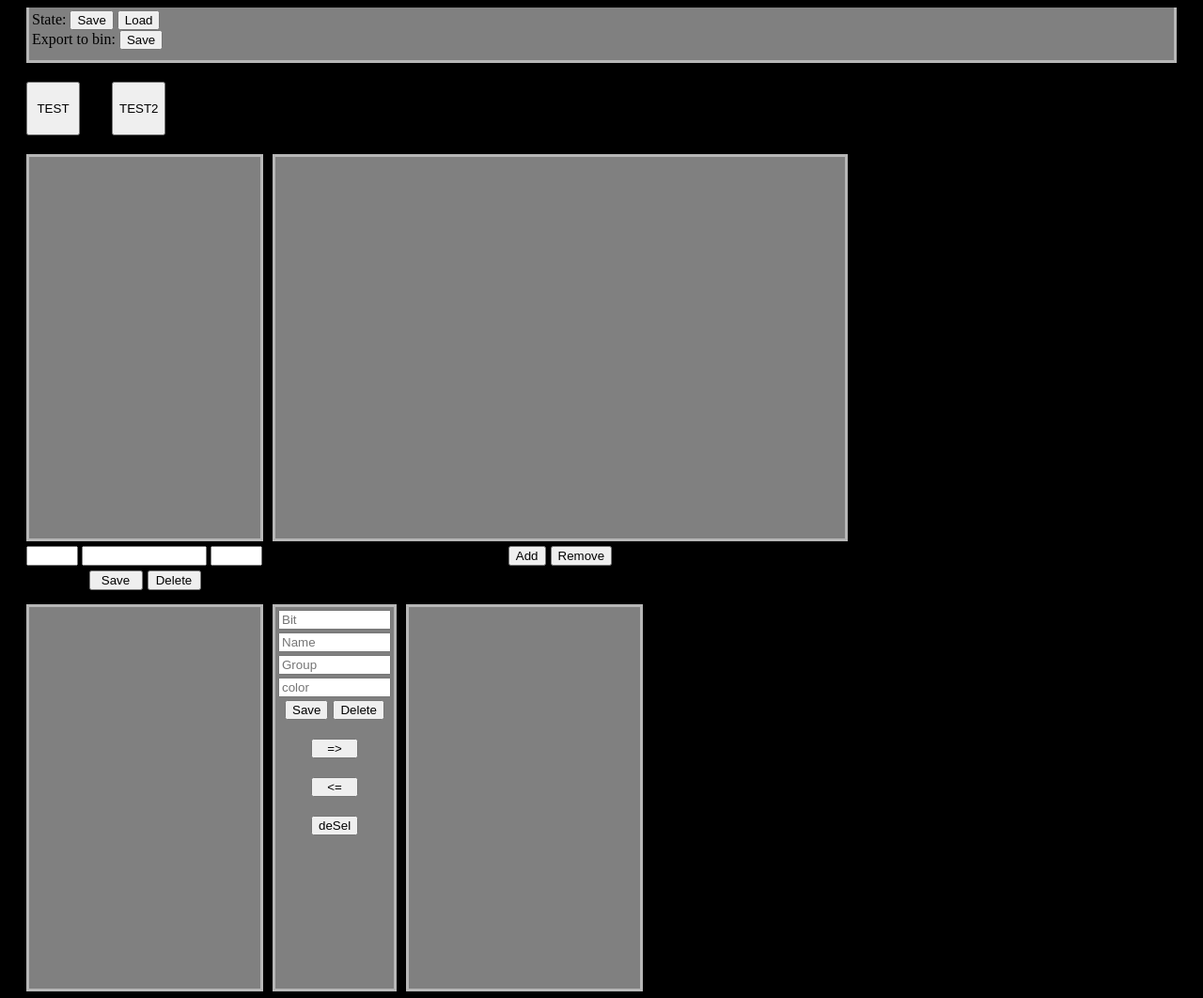
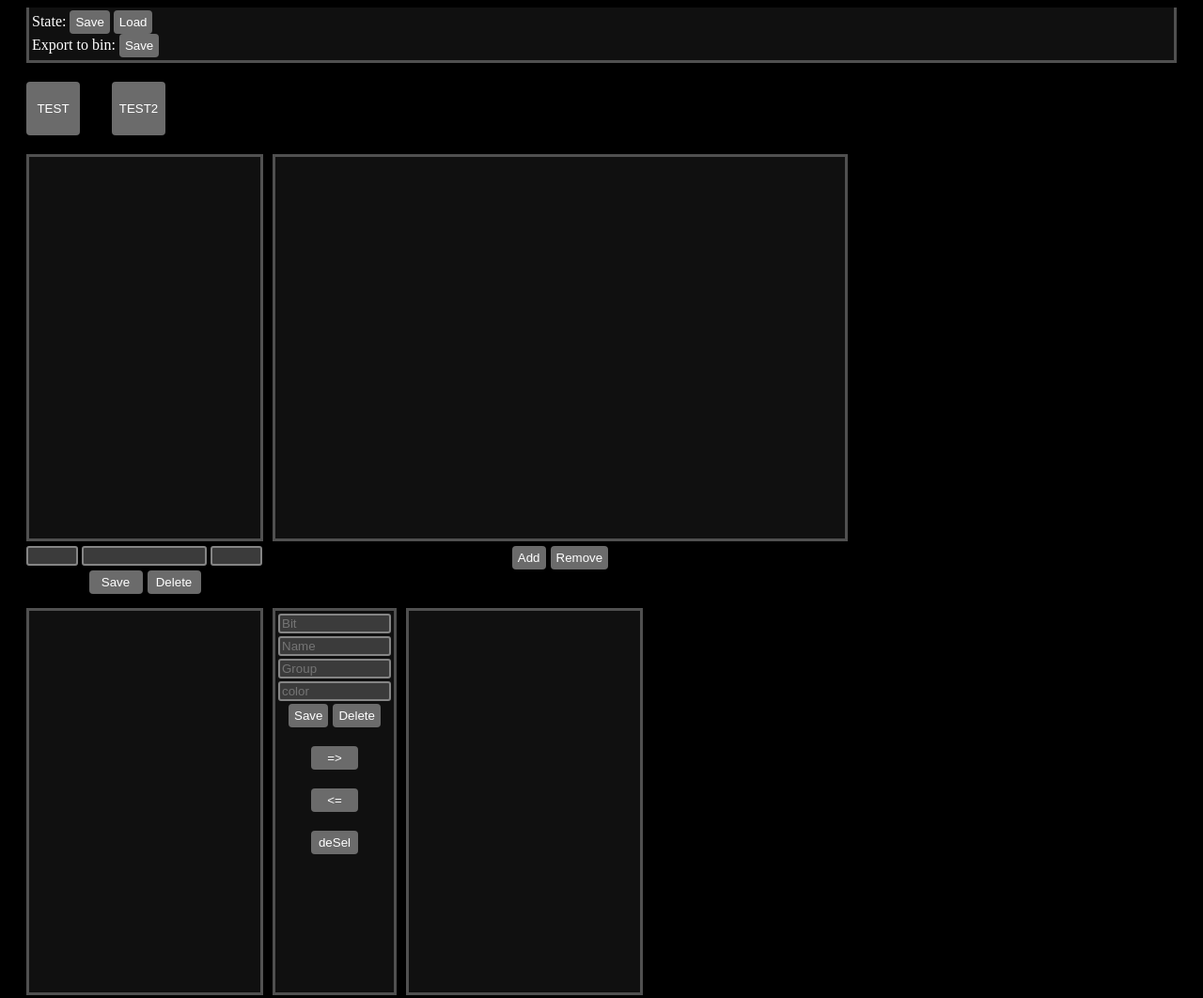
Before and after one commit to Biomyriad/TCMicroCodeEditor, a plain HTML site: page index.html in a window 1280 px wide. Shown: the top 1062 px of the page at 94% size. Drawn offline with Linux system fonts and the light colour scheme.

Commit message:
Modded the color theme

```diff
--- a/index.html
+++ b/index.html
@@ -65,7 +65,7 @@
     <div class="scroll-box" id="ctrllines-available"></div>
     <div class="" id="ctrllines-controls">
       <div id="ctrlform">
-        <input type="number" id="ctrlform-bit" placeholder="Bit">
+        <input type="text" id="ctrlform-bit" placeholder="Bit">
         <input type="text" id="ctrlform-name" placeholder="Name">
         <input type="text" id="ctrlform-group" placeholder="Group">
         <input type="text" id="ctrlform-overridecolor" placeholder="color">
--- a/styles.css
+++ b/styles.css
@@ -2,14 +2,30 @@ body {
   background: black;
   padding: 20px;
   padding-top: 0px;
+  color: white;
+}
+
+button {
+  color: white;
+  background-color: #6b6b6b;
+  border: none;
+  border-radius: 4px;
+  height: 25px;
+}
+
+input {
+  color: #acacac;
+  background-color: #3b3b3b;
+  border: 2px solid #858585;
+  border-radius: 3px;
 }
 
 #option-bar {
   height: 50px;
-      background: grey;
+  background: #101010;
   margin-bottom: 10px;
   padding: 3px;
-      border: 3px solid #b7b7b7;
+  border: 3px solid #505050;
   border-top: none;
 }
 
@@ -21,10 +37,10 @@ body {
 }
 
 .scroll-box {
-      background: grey;
+  background: #101010;
   margin-bottom: 5px;
   padding: 3px;
-      border: 3px solid #b7b7b7;
+  border: 3px solid #505050;
   overflow: hidden;
   overflow-y: auto;
 }
@@ -39,12 +55,8 @@ body {
   min-width: 600px;
 }
 
-    .mstate-container {
-      border: 3px solid #b7b7b7;
-      background: dimgrey;
-      height: 45px;
-      padding: 4px;
-      overflow-wrap: anywhere;
+.mstate-container:nth-child(even) {
+  /* border: 3px solid #757575; */
 }
 
 .mStateCtrlLabelSpan {
@@ -67,10 +79,10 @@ body {
   height: 400px;
   width: 120px;
 
-      background: grey;
+  background: #101010;
   margin-bottom: 5px;
   padding: 3px;
-      border: 3px solid #b7b7b7;
+  border: 3px solid #505050;
 }
 
 #ctrllines-available {
```
Lines whose indentation alone changed are shown as unchanged.
